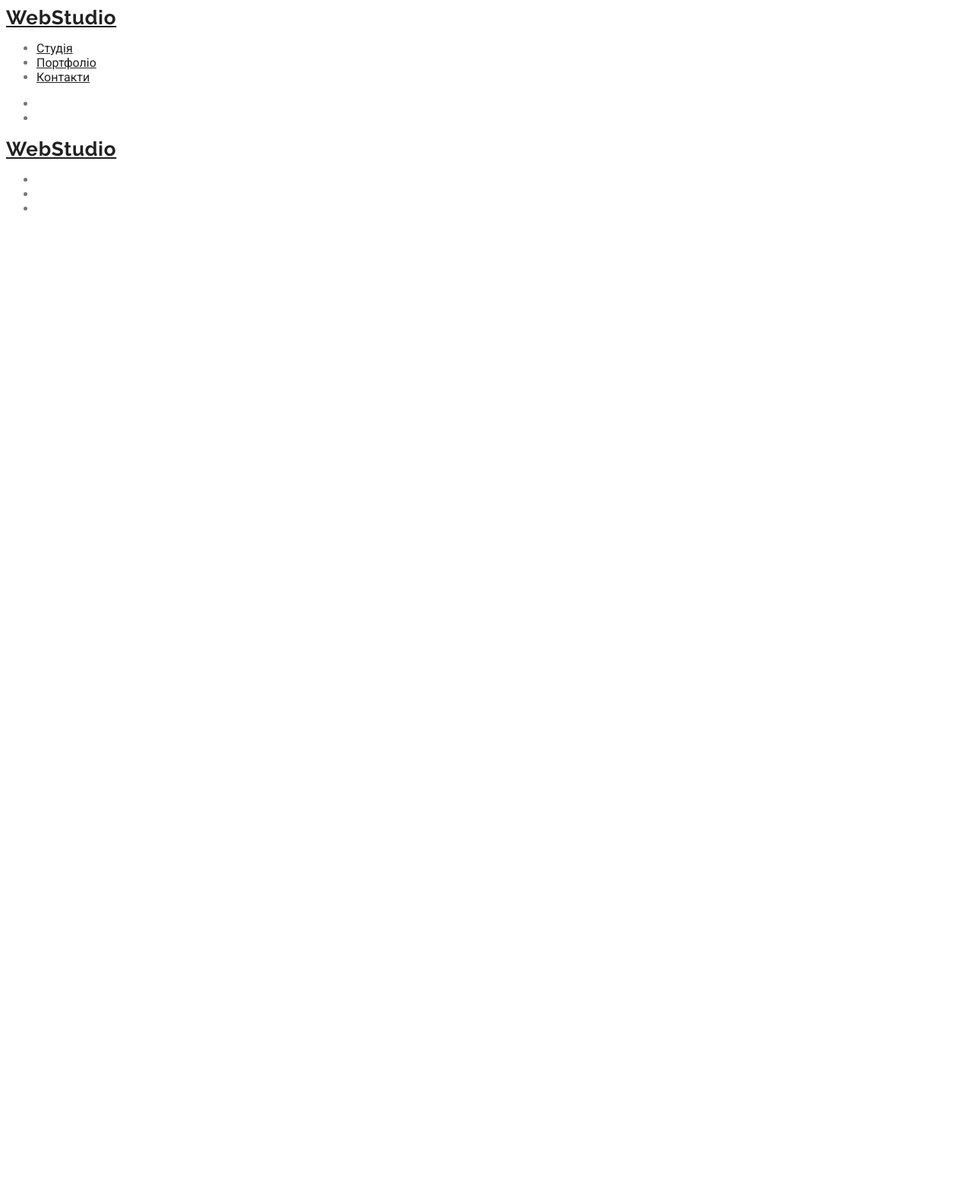
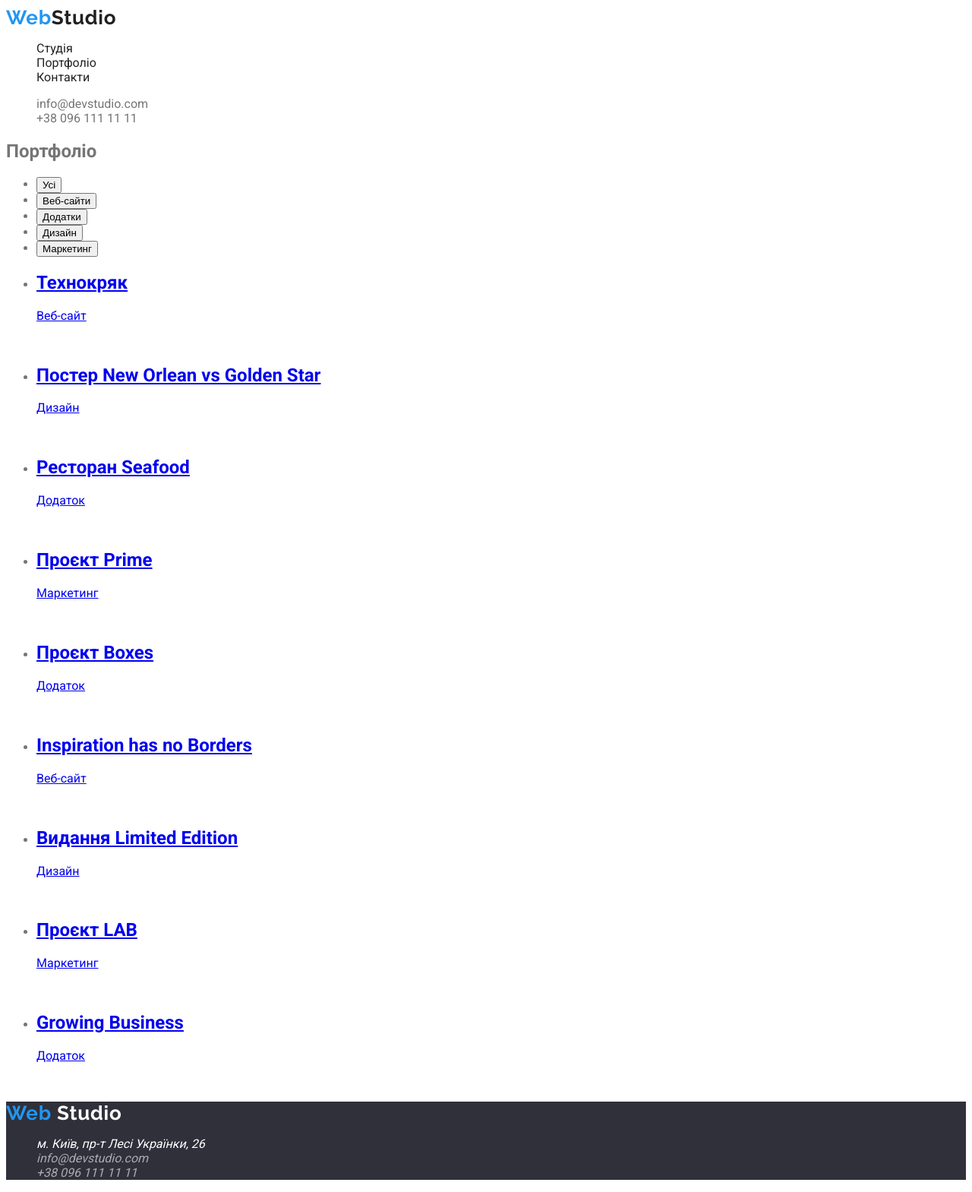
Before and after one commit to bhoretskyi/goit-markup-hw-02, a plain HTML site: page portfolio.html in a window 1280 px wide. Shown: the whole page at 76% size. Before the commit the page ends 800 px from the top, so only its background shows below. Drawn offline with Linux system fonts and the light colour scheme.

Commit message:
Накидав html portfolio

```diff
--- a/portfolio.html
+++ b/portfolio.html
@@ -12,40 +12,90 @@
     />
     <link rel="stylesheet" href="./styles/styles.css" />
     <title>Портфоліо</title>
-
   </head>
 
   <body>
-    <header>
+    <header class="header">
       <nav>
-        <a href="/index.html" class="logo">WebStudio</a>
-        <ul class="nav-list">
-          <li><a href="./index.html" class="nav-item">Студія</a></li>
-          <li><a href="./portfolio.html" class="nav-item">Портфоліо</a></li>
-          <li><a href="#" class="nav-item">Контакти</a></li>
+        <a href="/index.html" class="logo link"
+          ><span class="logo-blue">Web</span
+          ><span class="logo-black">Studio</span></a
+        >
+        <ul class="nav-list list">
+          <li>
+            <a href="./index.html" class="nav-item link studio">Студія</a>
+          </li>
+          <li>
+            <a href="./portfolio.html" class="nav-item link">Портфоліо</a>
+          </li>
+          <li><a href="#" class="nav-item link">Контакти</a></li>
         </ul>
       </nav>
 
-      <ul class="contact-list">
-        <li><a href="mailto:info@devstudio.com" class="contact-item">info@devstudio.com</a></li>
-        <li><a href="tel:+380961111111" class="contact-item">+38 096 111 11 11</a></li>
+      <ul class="contact-list list">
+        <li>
+          <a href="mailto:info@devstudio.com" class="contact-item-header link"
+            >info@devstudio.com</a
+          >
+        </li>
+        <li>
+          <a href="tel:+380961111111" class="contact-item-header link"
+            >+38 096 111 11 11</a
+          >
+        </li>
       </ul>
     </header>
-    <footer>
-      <a href="/index.html" class="logo">WebStudio</a>
+    <main>
+      <section>
+        <h1>Портфоліо</h1>
+        <ul>
+          <li><button type="button">Усі</button></li>
+          <li><button type="button">Веб-сайти</button></li>
+          <li><button type="button">Додатки</button></li>
+          <li><button type="button">Дизайн</button></li>
+          <li><button type="button">Маркетинг</button></li>
+        </ul>
 
-     <address>
-        <ul class="adress-list">
+        <ul>
+          <li><a href="#"><h2>Технокряк</h2><p>Веб-сайт</p><img src="" alt=""></a></li>
+          <li><a href="#"><h2>Постер New Orlean vs Golden Star</h2><p>Дизайн</p><img src="" alt=""></a></li>
+          <li><a href="#"><h2>Ресторан Seafood</h2><p>Додаток</p><img src="" alt=""></a></li>
+          <li><a href="#"><h2>Проєкт Prime</h2><p>Маркетинг</p><img src="" alt=""></a></li>
+          <li><a href="#"><h2>Проєкт Boxes</h2><p>Додаток</p><img src="" alt=""></a></li>
+          <li><a href="#"><h2>Inspiration has no Borders</h2><p>Веб-сайт</p><img src="" alt=""></a></li>
+          <li><a href="#"><h2>Видання Limited Edition</h2><p>Дизайн</p><img src="" alt=""></a></li>
+          <li><a href="#"><h2>Проєкт LAB</h2><p>Маркетинг</p><img src="" alt=""></a></li>
+          <li><a href="#"><h2>Growing Business</h2><p>Додаток</p><img src="" alt=""></a></li>
+        </ul>
+      </section>
+    </main>
+    <footer class="footer">
+      <a href="/index.html" class="logo link">
+        <span class="logo-blue">Web</span>
+        <span class="logo-white">Studio</span>
+      </a>
+
+      <address>
+        <ul class="adress-list list">
           <li>
             <a
               href="https://goo.gl/maps/CPtrU1FHBa2aNyZL9"
               target="_blank"
-              rel="noopener noreferrer nofollow" class="adress-map"
+              rel="noopener noreferrer nofollow"
+              class="adress-map link"
               >м. Київ, пр-т Лесі Українки, 26</a
             >
           </li>
-          <li><a href="mailto:info@devstudio.com" class="contact-item">info@devstudio.com</a></li>
-          <li><a href="tel:+380961111111" class="contact-item">+38 096 111 11 11</a></li>
+          <li>
+            <a href="mailto:info@devstudio.com" class="contact-item link"
+              >info@devstudio.com</a
+            >
+          </li>
+          <li>
+            <a href="tel:+380961111111" class="contact-item link"
+              >+38 096 111 11 11</a
+            >
+          </li>
         </ul>
       </address>
     </footer>
--- a/styles/styles.css
+++ b/styles/styles.css
@@ -1,8 +1,8 @@
 :root {
   --primary-text-color: #757575;
   --title-text-color: #212121;
-    --accent-color: #2196F3;
-    --primary-white-color: #FFFFFF;
+  --accent-color: #2196f3;
+  --primary-white-color: #ffffff;
 }
 body {
   background-color: var(--primary-white-color);
@@ -14,11 +14,10 @@ body {
   font-style: normal;
   font-weight: 900;
   font-size: 44px;
-        line-height: 1,4;
+  line-height: 1, 4;
   text-align: center;
   letter-spacing: 0.06em;
   text-transform: uppercase;
-
 }
 .title-2,
 .title-3 {
@@ -42,12 +41,12 @@ body {
 }
 /* Логотип */
 .logo {
-    font-family: 'Raleway';
+  font-family: "Raleway";
   color: var(--title-text-color);
   font-family: Raleway;
   font-size: 26px;
   font-weight: 700;
-    line-height: 1,2;
+  line-height: 1, 2;
   letter-spacing: 0.03em;
   text-align: left;
 }
@@ -65,19 +64,19 @@ body {
   font-style: normal;
   font-weight: 400;
   font-size: 14px;
-    line-height: 0,17;
+  line-height: 0, 17;
   letter-spacing: 0.03em;
 }
 .text-team {
   font-style: normal;
   font-weight: 400;
   font-size: 16px;
-        line-height: 1,18;
+  line-height: 1, 18;
   text-align: center;
   letter-spacing: 0.03em;
 }
 /* Хедер */
-.header{
+.header {
   background-color: var(--primary-white-color);
 }
 
@@ -90,10 +89,28 @@ body {
 .nav-item:focus {
   color: var(--accent-color);
 }
+/* Укритий заголовок */
+
+.visually-hidden {
+  position: absolute;
+  white-space: nowrap;
+  width: 1px;
+  height: 1px;
+  overflow: hidden;
+  border: 0;
+  padding: 0;
+  clip: rect(0 0 0 0);
+  clip-path: inset(50%);
+  margin: -1px;
+}
+
 /* Наша команда */
-
-
-
+.team {
+  background-color: #f5f4fa;
+}
+.team-name {
+  text-align: center;
+}
 
 /* Контакт-лист */
 .contact-item {
@@ -106,7 +123,7 @@ body {
 }
 /* Секция-герой */
 .section-hero {
-    background-color: #2F303A;
+  background-color: #2f303a;
 }
 .button {
   background-color: var(--accent-color);
@@ -115,8 +132,7 @@ body {
 
 /* Футер */
 .footer {
-    background-color: #2F303A;
-
+  background-color: #2f303a;
 }
 
 /* Адреса */
@@ -124,7 +140,7 @@ body {
   color: var(--primary-white-color);
 }
 .contact-item {
-    color: #FFFFFF99;
+  color: #ffffff99;
 }
 .contact-item-header {
   color: var(--primary-text-color);
@@ -132,7 +148,6 @@ body {
 .contact-item-header:hover,
 .contact-item-header:focus {
   color: var(--accent-color);
-
 }
 /* Прибираю точки в списках */
 .list {
```
Also changed, not shown: index.html (+9 -9 lines). Lines whose indentation alone changed are shown as unchanged.
